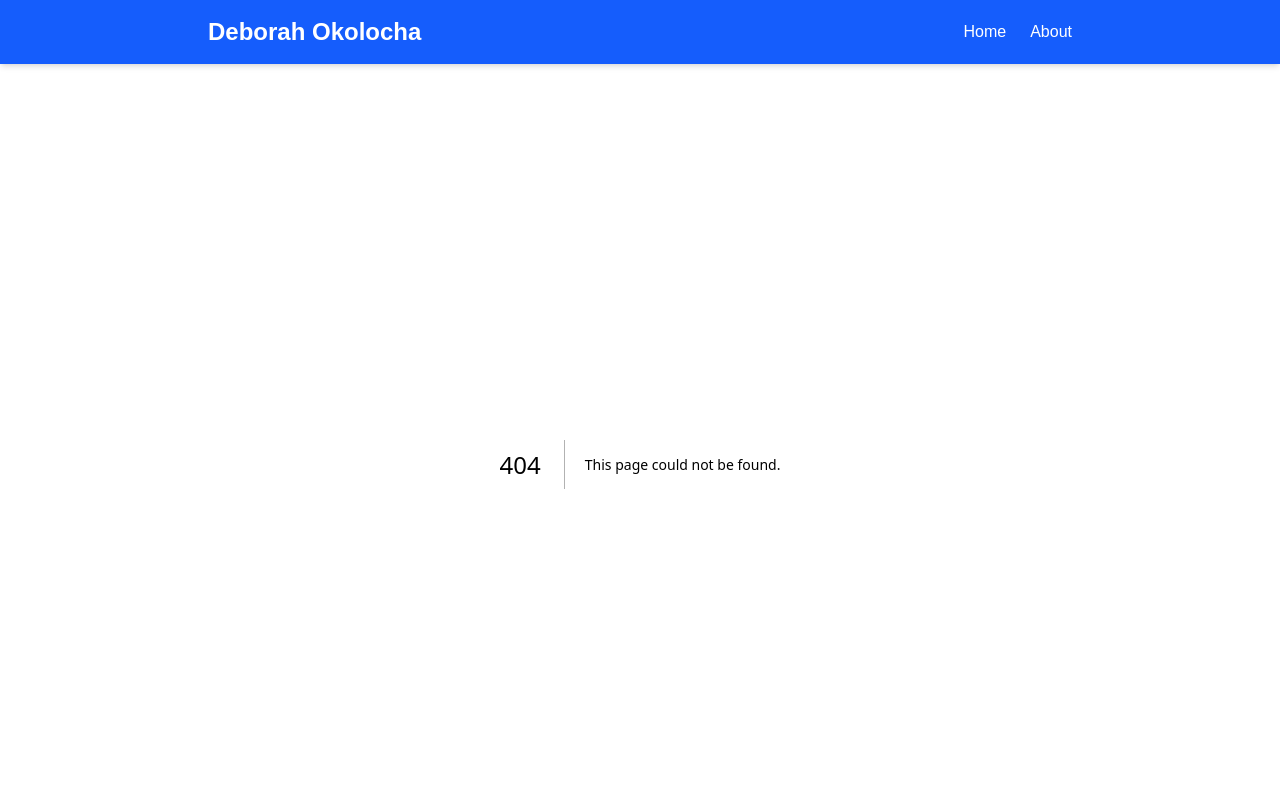
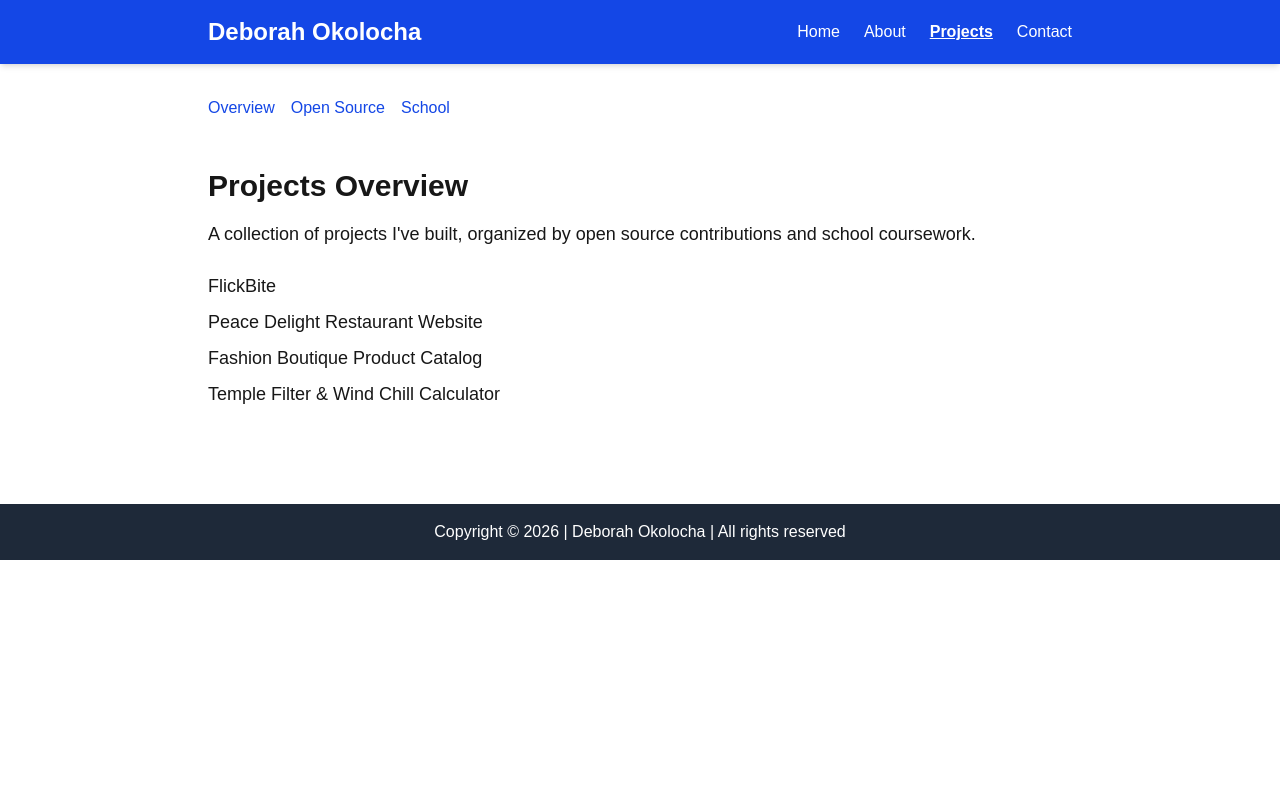
Before and after one commit to Debbilicious/wdd430-portfolio, a Next.js app: page /projects in a window 1280 px wide. Before the commit this address had no page. Shown: the top 800 px of the page. Built offline with nearby package versions, Linux system fonts and the light colour scheme.

Commit message:
Add nested projects layout, API routes for projects data, and connect pages to fetch from API

```diff
--- /dev/null
+++ b/app/api/projects/[id]/route.ts
@@ -0,0 +1,23 @@
+import { NextResponse } from 'next/server';
+import { getProjectById } from '@/lib/projects-db';
+
+// GET /api/projects/123
+export async function GET(
+  _request: Request,
+  { params }: { params: Promise<{ id: string }> }
+) {
+  const { id: idParam } = await params;
+  const id = Number(idParam);
+
+  if (Number.isNaN(id)) {
+    return NextResponse.json({ error: 'Invalid id' }, { status: 400 });
+  }
+
+  const project = getProjectById(id);
+
+  if (!project) {
+    return NextResponse.json({ error: 'Not found' }, { status: 404 });
+  }
+
+  return NextResponse.json({ project });
+}
--- /dev/null
+++ b/app/api/projects/route.ts
@@ -0,0 +1,11 @@
+import { NextRequest, NextResponse } from 'next/server';
+import { getProjects } from '@/lib/projects-db';
+
+// GET /api/projects
+// GET /api/projects?type=opensource
+export async function GET(request: NextRequest) {
+  const { searchParams } = new URL(request.url);
+  const type = searchParams.get('type');
+  const projects = getProjects(type);
+  return NextResponse.json({ projects });
+}
--- /dev/null
+++ b/app/contact/page.tsx
@@ -0,0 +1,10 @@
+export default function Contact() {
+  return (
+    <main className="max-w-4xl mx-auto px-4 py-12">
+      <h2 className="text-3xl font-bold mb-4">Contact</h2>
+      <p className="text-lg">
+        Feel free to reach out to me through GitHub or email if you&apos;d like to connect.
+      </p>
+    </main>
+  );
+}
--- /dev/null
+++ b/app/projects/layout.tsx
@@ -0,0 +1,14 @@
+import Link from 'next/link';
+
+export default function ProjectsLayout({ children }: { children: React.ReactNode }) {
+  return (
+    <section>
+      <nav className="max-w-4xl mx-auto px-4 pt-8 flex gap-4 text-blue-700">
+        <Link href="/projects" className="hover:underline">Overview</Link>
+        <Link href="/projects/opensource" className="hover:underline">Open Source</Link>
+        <Link href="/projects/school" className="hover:underline">School</Link>
+      </nav>
+      {children}
+    </section>
+  );
+}
--- /dev/null
+++ b/app/projects/opensource/page.tsx
@@ -0,0 +1,24 @@
+async function getOpenSourceProjects() {
+  const res = await fetch('http://localhost:3000/api/projects?type=opensource', { cache: 'no-store' });
+  const data = await res.json();
+  return data.projects;
+}
+
+export default async function OpenSourceProjects() {
+  const projects = await getOpenSourceProjects();
+
+  return (
+    <main className="max-w-4xl mx-auto px-4 py-8">
+      <h2 className="text-2xl font-bold mb-4">Open Source Projects</h2>
+      {projects.length === 0 ? (
+        <p className="text-lg">No open source projects yet — check back soon!</p>
+      ) : (
+        <ul className="space-y-2">
+          {projects.map((project: { id: number; title: string }) => (
+            <li key={project.id} className="text-lg">{project.title}</li>
+          ))}
+        </ul>
+      )}
+    </main>
+  );
+}
--- /dev/null
+++ b/app/projects/page.tsx
@@ -0,0 +1,25 @@
+async function getAllProjects() {
+  const res = await fetch('http://localhost:3000/api/projects', { cache: 'no-store' });
+  const data = await res.json();
+  return data.projects;
+}
+
+export default async function ProjectsOverview() {
+  const projects = await getAllProjects();
+
+  return (
+    <main className="max-w-4xl mx-auto px-4 py-12">
+      <h1 className="text-3xl font-bold mb-4">Projects Overview</h1>
+      <p className="text-lg mb-6">
+        A collection of projects I&apos;ve built, organized by open source contributions and school coursework.
+      </p>
+      <ul className="space-y-2">
+        {projects.map((project: { id: number; title: string }) => (
+          <li key={project.id} className="text-lg">
+            {project.title}
+          </li>
+        ))}
+      </ul>
+    </main>
+  );
+}
--- /dev/null
+++ b/app/projects/school/page.tsx
@@ -0,0 +1,20 @@
+async function getSchoolProjects() {
+  const res = await fetch('http://localhost:3000/api/projects?type=school', { cache: 'no-store' });
+  const data = await res.json();
+  return data.projects;
+}
+
+export default async function SchoolProjects() {
+  const projects = await getSchoolProjects();
+
+  return (
+    <main className="max-w-4xl mx-auto px-4 py-8">
+      <h2 className="text-2xl font-bold mb-4">School Projects</h2>
+      <ul className="space-y-2">
+        {projects.map((project: { id: number; title: string }) => (
+          <li key={project.id} className="text-lg">{project.title}</li>
+        ))}
+      </ul>
+    </main>
+  );
+}
--- a/components/Header.tsx
+++ b/components/Header.tsx
@@ -1,15 +1,12 @@
-import Link from 'next/link';
+import NavLinks from './NavLinks';
 
 export default function Header() {
   return (
-    <header className="bg-blue-600 text-white py-4 shadow-md">
+    <header className="bg-blue-700 text-white py-4 shadow-md">
       <div className="max-w-4xl mx-auto px-4 flex justify-between items-center">
         <div id="header-title" className="text-2xl font-bold">Deborah Okolocha</div>
         <nav>
-          <ul className="flex gap-6">
-            <li><Link href="/">Home</Link></li>
-            <li><Link href="/about">About</Link></li>
-          </ul>
+          <NavLinks />
         </nav>
       </div>
     </header>
--- /dev/null
+++ b/components/NavLinks.tsx
@@ -0,0 +1,35 @@
+'use client';
+
+import Link from 'next/link';
+import { usePathname } from 'next/navigation';
+
+export default function NavLinks() {
+  const pathname = usePathname();
+
+ const links = [
+  { href: '/', label: 'Home' },
+  { href: '/about', label: 'About' },
+  { href: '/projects', label: 'Projects' },
+  { href: '/contact', label: 'Contact' },
+];
+
+  return (
+    <ul className="flex gap-6">
+      {links.map((link) => (
+        <li key={link.href}>
+          <Link
+            href={link.href}
+            className={
+              pathname === link.href
+                ? 'font-bold underline'
+                : 'hover:underline'
+            }
+            aria-current={pathname === link.href ? 'page' : undefined}
+          >
+            {link.label}
+          </Link>
+        </li>
+      ))}
+    </ul>
+  );
+}
--- a/components/ProjectCard.tsx
+++ b/components/ProjectCard.tsx
@@ -7,7 +7,7 @@ interface ProjectCardProps {
 
 export default function ProjectCard({ title, description, technologies, link }: ProjectCardProps) {
   return (
-    <article className="p-4 border-l-4 border-blue-600 bg-gray-50 rounded">
+    <article className="p-4 border-l-4 border-blue-700 bg-gray-50 rounded">
       <h2 className="text-xl font-bold mb-2 text-gray-900">{title}</h2>
       <p className="text-gray-700 mb-3">{description}</p>
       <p className="text-sm text-gray-600">
@@ -15,7 +15,7 @@ export default function ProjectCard({ title, description, technologies, link }:
       </p>
       {link && (
         <p className="mt-2">
-          <a href={link} target="_blank" rel="noopener noreferrer" className="text-blue-600 hover:underline">View Project</a>
+          <a href={link} target="_blank" rel="noopener noreferrer" className="text-blue-700 hover:underline">View Project</a>
         </p>
       )}
     </article>
--- a/components/SkillCard.tsx
+++ b/components/SkillCard.tsx
@@ -10,7 +10,7 @@ export default function SkillCard({ skills }: SkillCardProps) {
         {skills.map((skill) => (
           <li
             key={skill}
-            className="bg-blue-600 text-white text-sm px-3 py-1 rounded-full"
+            className="bg-blue-700 text-white text-sm px-3 py-1 rounded-full"
           >
             {skill}
           </li>
--- /dev/null
+++ b/lib/projects-db.ts
@@ -0,0 +1,52 @@
+export interface Project {
+  id: number;
+  title: string;
+  description: string;
+  type: 'opensource' | 'school';
+  technologies: string[];
+  link?: string;
+}
+
+export const projects: Project[] = [
+  {
+    id: 1,
+    title: 'FlickBite',
+    description: 'A web app that pairs a movie genre with a matching cuisine and recipe suggestion, pulling live data from the TMDB and TheMealDB APIs.',
+    type: 'school',
+    technologies: ['HTML5', 'CSS3', 'JavaScript', 'Fetch API'],
+    link: 'https://debbilicious.github.io/final-project/'
+  },
+  {
+    id: 2,
+    title: 'Peace Delight Restaurant Website',
+    description: 'A multi-page restaurant site with a mobile nav toggle, a light/dark theme switcher, a star-rating feedback form, and a keyboard-navigable image gallery.',
+    type: 'school',
+    technologies: ['HTML5', 'CSS3', 'JavaScript', 'localStorage'],
+    link: 'https://debbilicious.github.io/peace-delight-app/'
+  },
+  {
+    id: 3,
+    title: 'Fashion Boutique Product Catalog',
+    description: 'An e-commerce style catalog that loads product data from JSON and supports filtering by category, sorting, search, and a product detail modal.',
+    type: 'school',
+    technologies: ['HTML5', 'CSS3', 'JavaScript', 'JSON', 'Fetch API'],
+    link: 'https://debbilicious.github.io/wdd231/finalproject/index.html'
+  },
+  {
+    id: 4,
+    title: 'Temple Filter & Wind Chill Calculator',
+    description: 'A course project featuring a dynamically filterable temple list and a wind chill calculator that applies a real math formula based on user input.',
+    type: 'school',
+    technologies: ['HTML', 'CSS', 'JavaScript'],
+    link: 'https://debbilicious.github.io/wdd131/place.html'
+  }
+];
+
+export function getProjects(type?: string | null): Project[] {
+  if (type) return projects.filter(p => p.type === type);
+  return projects;
+}
+
+export function getProjectById(id: number): Project | null {
+  return projects.find(p => p.id === id) ?? null;
+}
```
